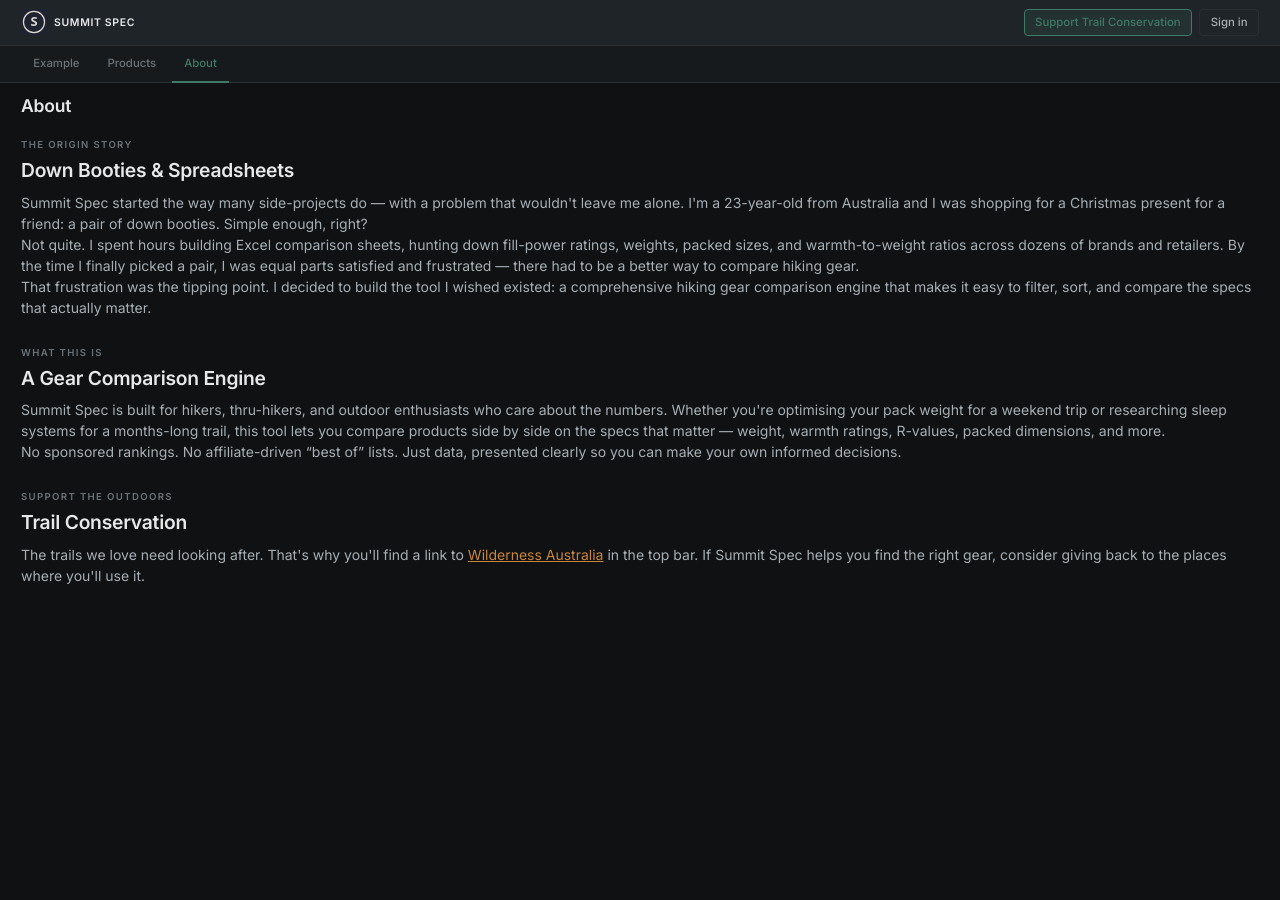
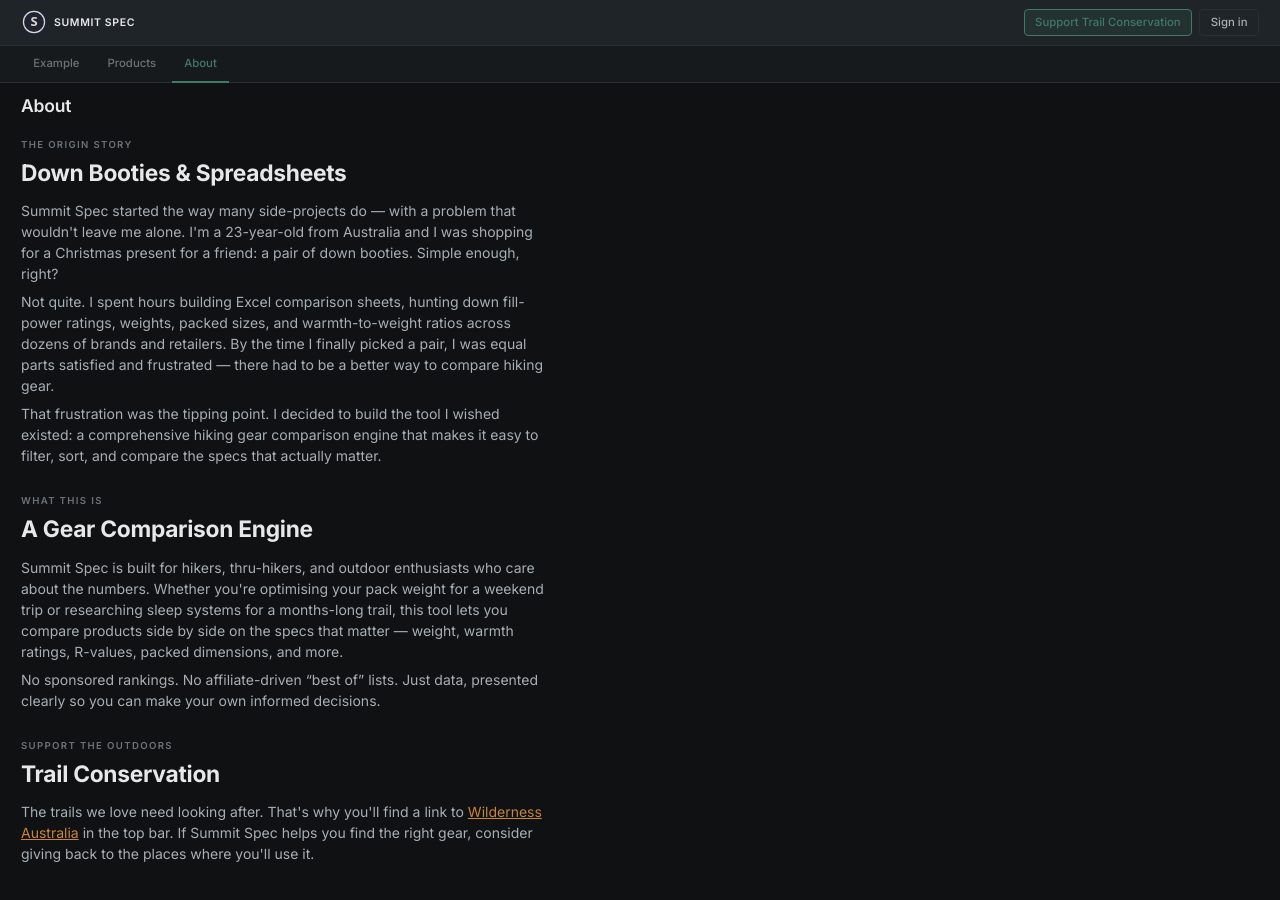
Before and after one commit to simontarrant/summit_spec, a Next.js app in the folder apps/web/: page /about in a window 1280 px wide. Shown: the top 900 px of the page. Before the commit the page ends 800 px from the top, so only its background shows below. Built offline with nearby package versions, Linux system fonts and the light colour scheme; no server answers.

Commit message:
agent: make about me page prettier (attempt 1)

```diff
--- a/apps/web/src/app/about/page.tsx
+++ b/apps/web/src/app/about/page.tsx
@@ -11,10 +11,10 @@ const tabs = [
 export default function AboutPage() {
   return (
     <AppShell tabs={tabs} pageTitle="About">
-      <main className="ui-page">
+      <main className="ui-page about-page">
         <section className="ui-card">
           <p className="ui-label">The origin story</p>
-          <h2>Down Booties & Spreadsheets</h2>
+          <h2>Down Booties &amp; Spreadsheets</h2>
           <p>
             Summit Spec started the way many side-projects do — with a problem
             that wouldn&apos;t leave me alone. I&apos;m a 23-year-old from
--- a/apps/web/src/app/globals.css
+++ b/apps/web/src/app/globals.css
@@ -299,6 +299,22 @@
     padding: 0;
     border: none;
     background: transparent;
+  }
+
+  /* About page */
+  .about-page {
+    max-width: 38rem;
+  }
+
+  .about-page h2 {
+    font-size: 1.625rem;
+    font-weight: 700;
+    margin: 0.125rem 0 0.75rem;
+    color: var(--color-text-primary);
+  }
+
+  .about-page p + p {
+    margin-top: 0.5rem;
   }
 
   /* Section label */
```
Also changed, not shown: 1 other file (tests, documents, lock files or other folders).
